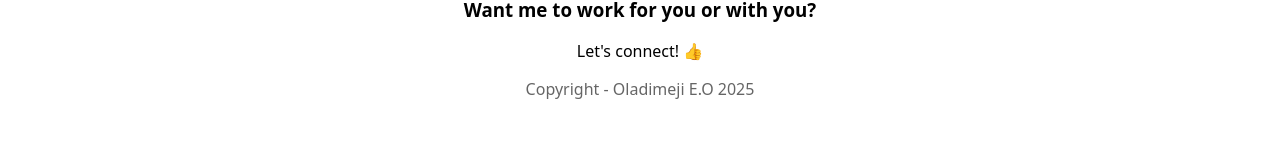
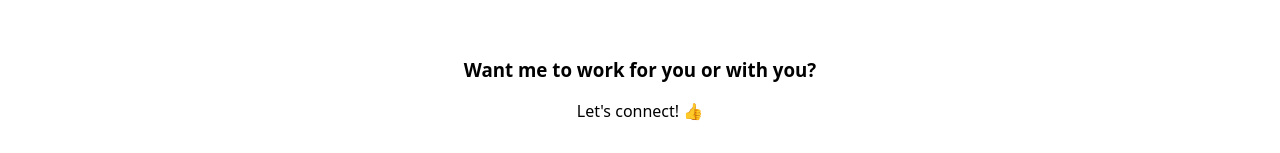
Before and after one commit to Hollyd29/MyPortfolio, a React (Vite) app: page / in a window 1280 px wide. Shown: the part 3677-3830 px from the top of the page. Built offline with nearby package versions, Linux system fonts and the light colour scheme.

Commit message:
project updated

```diff
--- a/src/component/MyProjectComp.tsx
+++ b/src/component/MyProjectComp.tsx
@@ -35,7 +35,7 @@ function MyProjectComp() {
         <p>Each one is unique, check them out.</p>
       </div>
       {data.map((each, index) => (
-        <div key={index}>
+        <div key={index} className="eachProject">
           <h2>
             {each.id}. {each.title}
           </h2>
--- a/src/component/portfolio.css
+++ b/src/component/portfolio.css
@@ -87,7 +87,7 @@
 }
 .copyright {
   opacity: 0.6;
-  margin-top: 50;
+  margin-top: 50px;
   text-align: center;
 }
 .projectCon {
@@ -98,6 +98,10 @@
 .myProject {
   font-size: 30;
   line-height: 0.5;
+  margin-bottom: 30px;
+}
+.eachProject {
+  margin-top: 50px;
 }
 .video {
   width: 300px;
```
